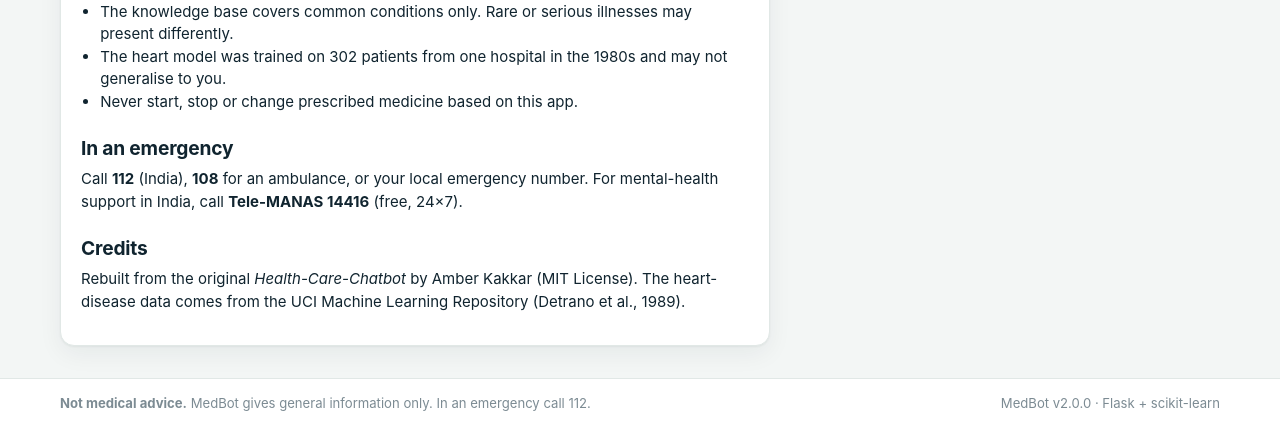
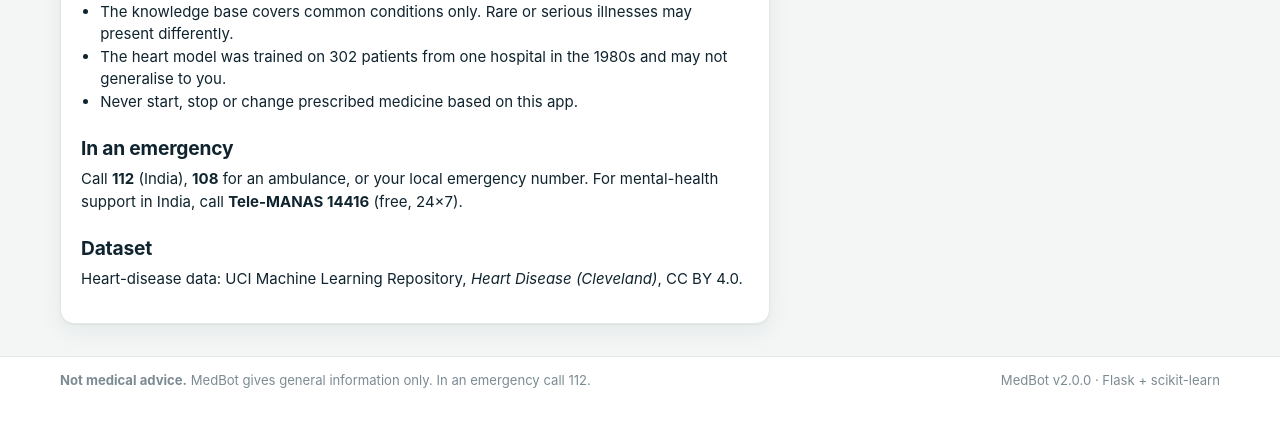
Before and after one commit to nvaltryek-001/Health-Care-Chatbot-AI, a Flask app: page /about in a window 1280 px wide. Shown: the part 612-1040 px from the top of the page. After the commit the page ends 1000 px from the top, so only its background shows below. Run offline with Flask 3, Linux system fonts and the light colour scheme; parts of the project's set-up code (start-up, migrations or seed data) failed here and were passed over.

Commit message:
docs: remove credits section from README and About page
Co-Authored-By: Claude Opus 5.5 <noreply@anthropic.com>
Claude-Session: https://claude.ai/code/session_012Rfha1CaXYPArDve9N9KVc

```diff
--- a/app/templates/about.html
+++ b/app/templates/about.html
@@ -29,8 +29,7 @@
   <p>Call <b>112</b> (India), <b>108</b> for an ambulance, or your local emergency number. For mental-health support in
      India, call <b>Tele-MANAS 14416</b> (free, 24×7).</p>
 
-  <h2>Credits</h2>
-  <p>Rebuilt from the original <i>Health-Care-Chatbot</i> by Amber Kakkar (MIT License). The heart-disease data comes from
-     the UCI Machine Learning Repository (Detrano et al., 1989).</p>
+  <h2>Dataset</h2>
+  <p>Heart-disease data: UCI Machine Learning Repository, <i>Heart Disease (Cleveland)</i>, CC BY 4.0.</p>
 </article>
 {% endblock %}
```
Also changed, not shown: README.md.
